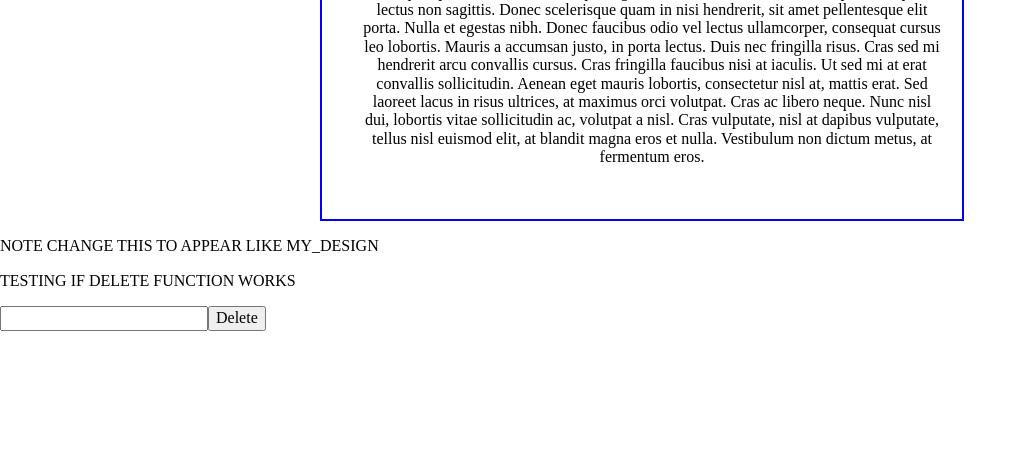
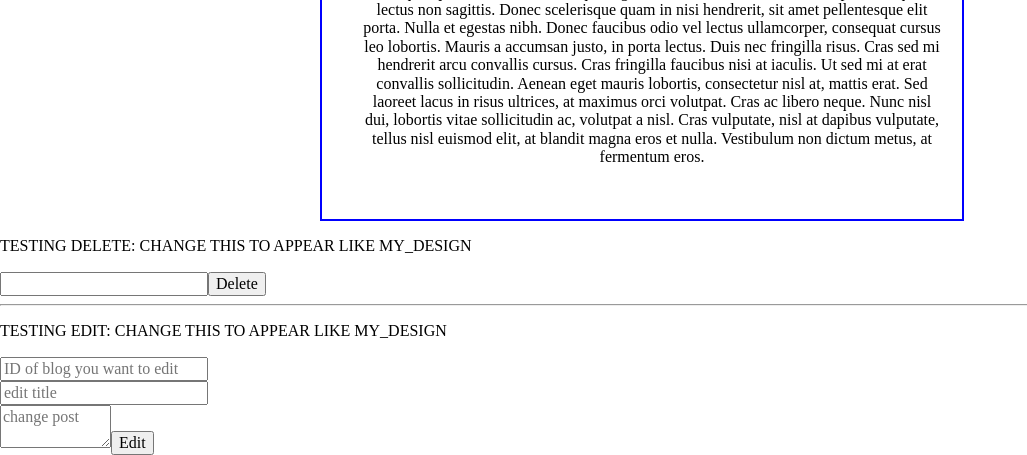
Before and after one commit to cs401-fall2022/lesson23-stocktonwoodworth, a Node server app: page / in a window 1280 px wide. Shown: the part 651-1106 px from the top of the page, without its empty margins (0-1027 px from the left). Before the commit the page ends 982 px from the top, so only its background shows below. Run offline with Node 20, Linux system fonts and the light colour scheme; data comes from the database, SQL or seed files in the repository; both versions use the stored data as it was after the commit; some libraries are stand-ins or nearby versions.

Commit message:
edit working

```diff
--- a/routes/index.js
+++ b/routes/index.js
@@ -62,6 +62,32 @@ router.post('/add', (req, res, next) => {
     );
 })
 
+/**
+* Edit post
+ */
+router.post('/edit', (req, res, next) => {
+   console.log("Edit in progress.\n");
+   var db = new sqlite3.Database('mydb.sqlite3', sqlite3.OPEN_READWRITE | sqlite3.OPEN_CREATE,
+       (err) => {
+       if (err) {
+           console.log("Edit error: " + err);
+           exit(1);
+       }
+
+    console.log("Editing " + req.body.blog);
+
+        db.run(`UPDATE blog SET blog_txt = (?), blog_title = (?) WHERE blog_id = (?)`,[req.body.blog_txt_edit, req.body.title_edit, req.body.id_edit],
+            function(err){
+                if (err) {
+                    return console.error(err.message);
+                }
+            }
+        );
+        res.redirect('/');
+    }
+);
+});
+
 router.post('/delete', (req, res, next) => {
     console.log("deleting stuff without checking if it is valid! SEND IT!");
     var db = new sqlite3.Database('mydb.sqlite3',
--- a/views/index.pug
+++ b/views/index.pug
@@ -36,7 +36,16 @@ block content
                 br
 
     form(action='/delete' method='POST')
-        p NOTE CHANGE THIS TO APPEAR LIKE MY_DESIGN
-        p TESTING IF DELETE FUNCTION WORKS
+        p TESTING DELETE: CHANGE THIS TO APPEAR LIKE MY_DESIGN
         input(type='txt' name='blog')
         button(type='submit') Delete
+
+    form(action='/edit' method='POST')
+        hr
+        p TESTING EDIT: CHANGE THIS TO APPEAR LIKE MY_DESIGN
+        input(type='text' name='id_edit' id='id_edit' placeholder='ID of blog you want to edit')
+        br
+        input(name='title_edit' id='title_edit' placeholder='edit title')
+        br
+        textarea(name='blog_txt_edit' id='blog_txt_edit' rows='2' cols='10' wrap='soft' placeholder='change post')
+        button(type='submit') Edit
```
Also changed, not shown: mydb.sqlite3.
